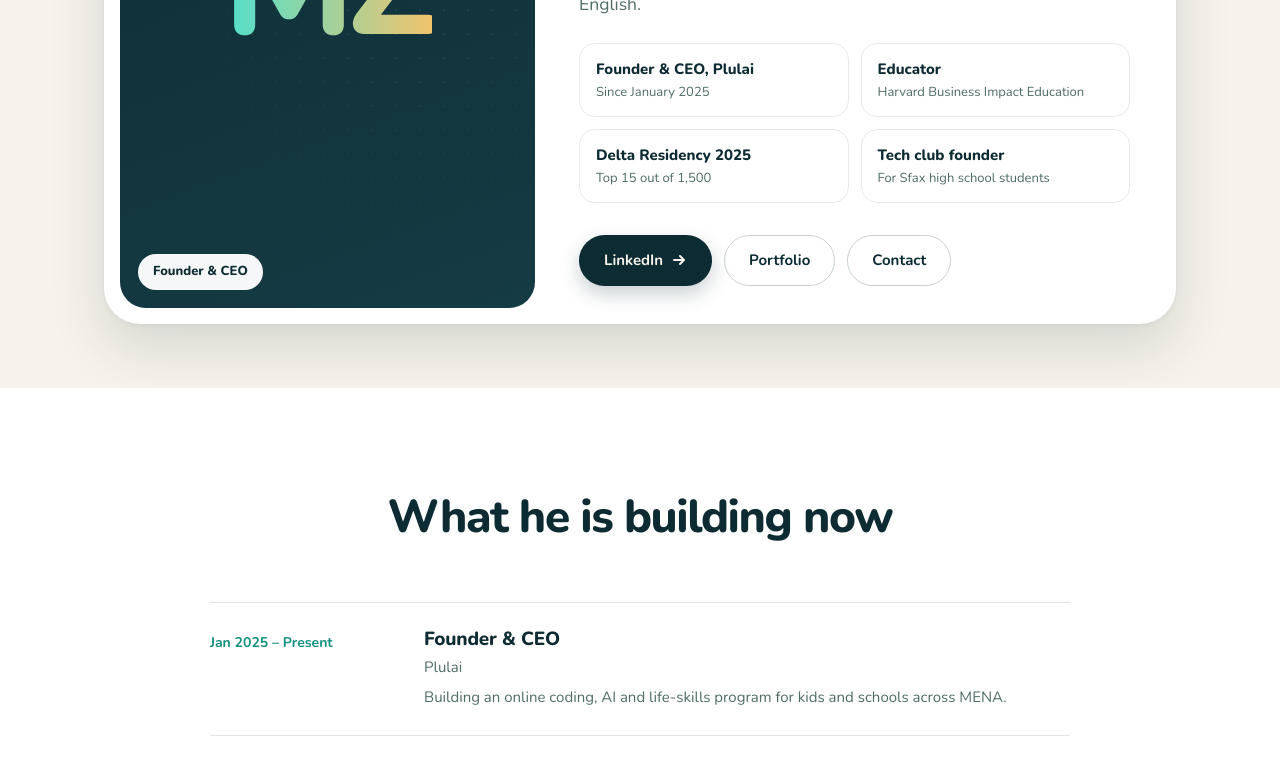
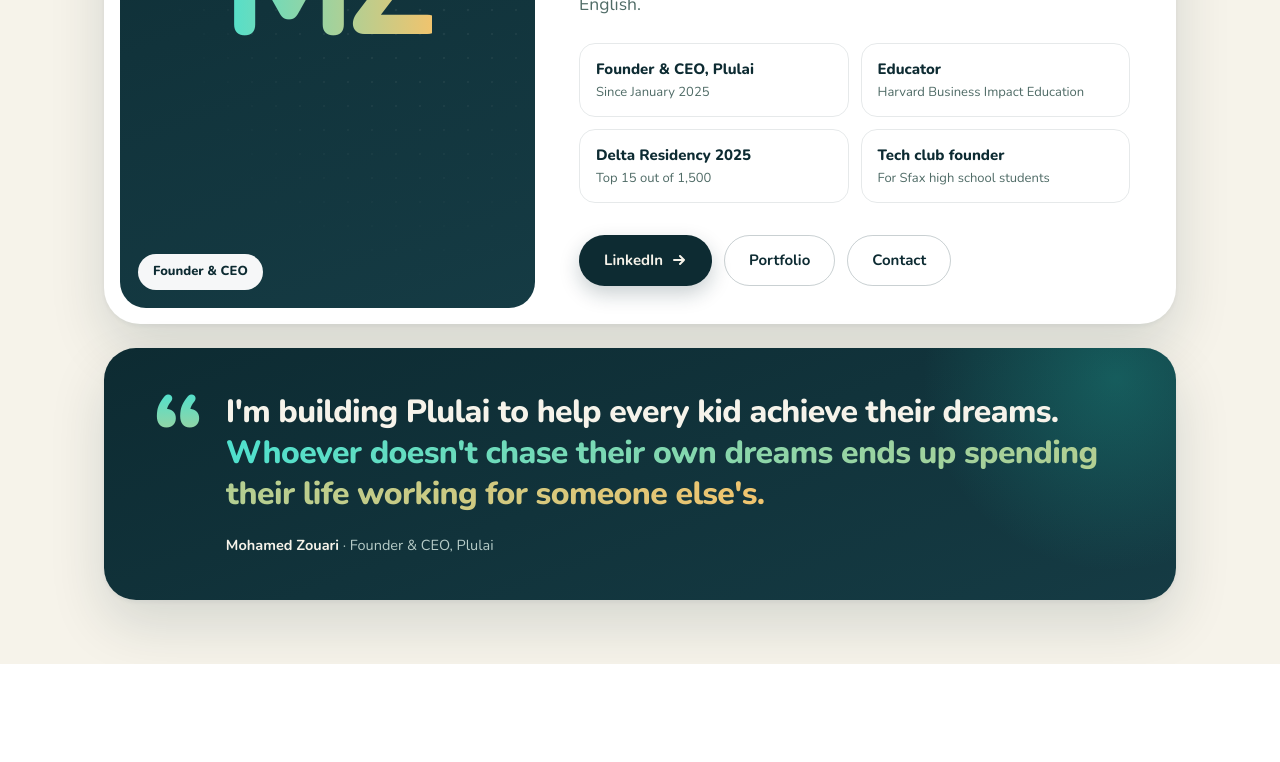
Before and after one commit to Plulai-academy/main, a Next.js app: page /about in a window 1280 px wide. Shown: the part 500-1262 px from the top of the page. Built offline with nearby package versions, Linux system fonts and the light colour scheme; no server answers.

Commit message:
img changee

```diff
--- a/components/AboutClient.tsx
+++ b/components/AboutClient.tsx
@@ -18,6 +18,10 @@ const FOUNDER = {
   linkedin: 'https://linkedin.com/in/mohamed-zouari-ab7196207',
   site: 'https://mohamedzouari.netlify.app',
   bio: 'Mohamed is a Python developer and tech entrepreneur from Tunisia. He has been building apps and games and leading hackathons and bootcamps since 2023, and started a tech club for high school students in Sfax. He founded Plulai to give kids across the MENA region a real path into coding, AI and life skills, in Arabic, French and English.',
+  quote: {
+    lead: "I'm building Plulai to help every kid achieve their dreams.",
+    follow: "Whoever doesn't chase their own dreams ends up spending their life working for someone else's.",
+  },
   highlights: [
     { title: 'Founder & CEO, Plulai', sub: 'Since January 2025' },
     { title: 'Educator', sub: 'Harvard Business Impact Education' },
@@ -169,6 +173,16 @@ export default function AboutClient() {
                 </div>
               </div>
             </div>
+
+            <figure className="pl-motto">
+              <span className="pl-mq" aria-hidden>&ldquo;</span>
+              <div>
+                <blockquote>
+                  {FOUNDER.quote.lead} <span className="pl-grad">{FOUNDER.quote.follow}</span>
+                </blockquote>
+                <figcaption><b>{FOUNDER.name}</b> · Founder &amp; CEO, Plulai</figcaption>
+              </div>
+            </figure>
           </div>
         </section>
 
--- a/components/plulai-styles.ts
+++ b/components/plulai-styles.ts
@@ -606,4 +606,16 @@ export const css = `
   .pl-twocol, .pl-certs { grid-template-columns: 1fr; }
   .pl-aboutTop { padding-top: 112px; }
 }
+/* ---- v12: founder motto ---- */
+.pl-motto { position: relative; overflow: hidden; margin: 24px 0 0; display: grid; grid-template-columns: auto 1fr; gap: 22px; align-items: start; border-radius: 32px; padding: 44px 48px; color: var(--pl-cream); background: linear-gradient(160deg, var(--pl-ink), var(--pl-ink-2)); box-shadow: var(--pl-shadow-lg); }
+.pl-motto::after { content: ''; position: absolute; width: 420px; height: 420px; right: -150px; top: -180px; border-radius: 50%; background: radial-gradient(circle, rgba(31,184,166,.3), transparent 65%); }
+.pl-motto > * { position: relative; z-index: 1; }
+.pl-mq { font-size: 110px; line-height: .8; font-weight: 800; background: linear-gradient(180deg, #4FE0CD, #F0C46E); -webkit-background-clip: text; background-clip: text; color: transparent; }
+.pl-motto blockquote { margin: 0; font-size: clamp(22px, 3vw, 32px); font-weight: 800; letter-spacing: -0.02em; line-height: 1.28; }
+.pl-motto figcaption { margin-top: 20px; font-size: 14.5px; color: #B7CCC8; }
+.pl-motto figcaption b { color: var(--pl-cream); }
+@media (max-width: 800px) {
+  .pl-motto { grid-template-columns: 1fr; gap: 6px; padding: 32px 24px; border-radius: 26px; }
+  .pl-mq { font-size: 80px; }
+}
 `
```
